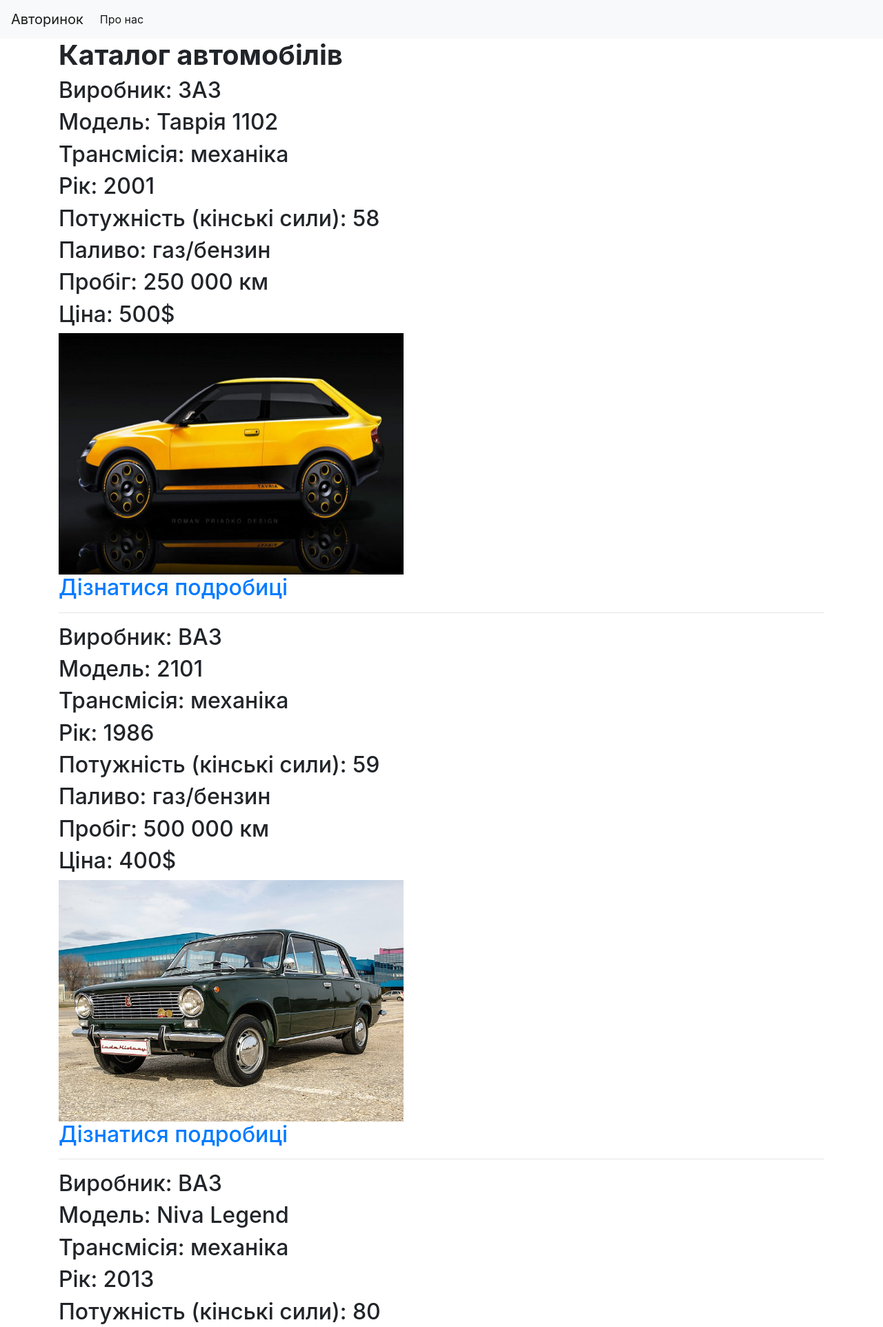
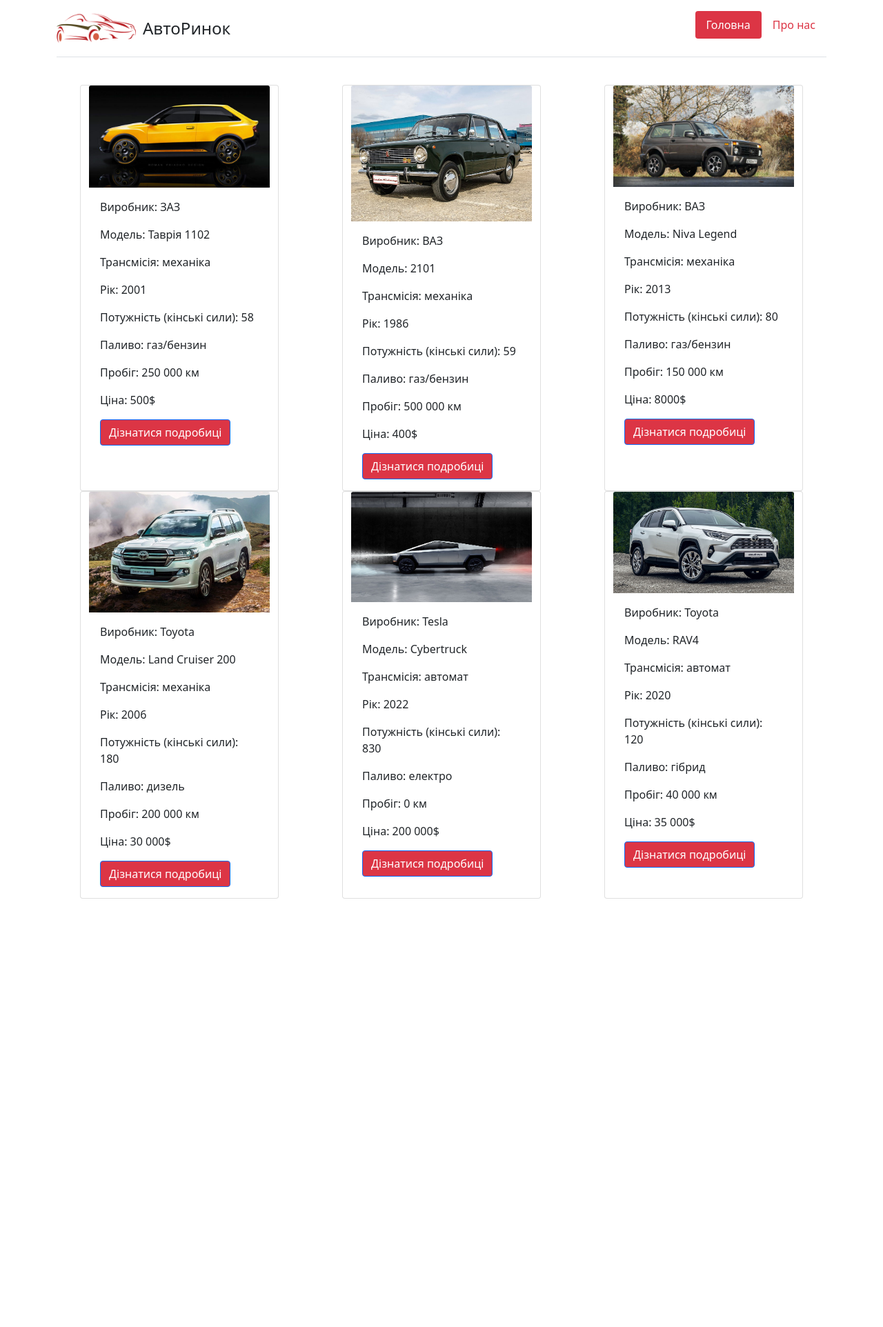
Before and after one commit to anton128355/lab_5_flask, a Flask app: page / in a window 1280 px wide. Shown: the top 1924 px of the page at 69% size. After the commit the page ends 1303 px from the top, so only its background shows below. Run offline with Flask 2, Linux system fonts and the light colour scheme; data comes from the database, SQL or seed files in the repository; some libraries are stand-ins or nearby versions.

Commit message:
styles upgrade

```diff
--- a/static/css/style.css
+++ b/static/css/style.css
@@ -1,6 +1,5 @@
-h1 {
-    border: 2px #eee solid;
-    color: brown;
-    text-align: center;
-    padding: 10px;
+.test_class {
+    background-color: red;
+    height: 100px;
+    width: 100%;
 }
--- a/templates/about.html
+++ b/templates/about.html
@@ -2,7 +2,7 @@
 
 {% block content %}
     <h1 align="center"><b> {% block title %} Про нас {% endblock %} </b></h1>
-    <h2 align="center">AutoMoto - це електронний автосалон, спеціалізацією якого є пошук оголошень
+    <h2 align="center">АвтоРинок - це електронний автосалон, спеціалізацією якого є пошук оголошень
         про продаж автомобілів, мотоциклів, спецтехніки та інших транспортних засобів в Україні.
         АвтоМото дає можливість здійснювати пошук пропозицій про продаж авто по всій Україні,
         надаючи максимально повні та актуальні результати.</h2>
--- a/templates/base.html
+++ b/templates/base.html
@@ -1,37 +1,37 @@
-<!doctype html>
+<!DOCTYPE html>
 <html lang="en">
-  <head>
-    <!-- Required meta tags -->
-    <meta charset="utf-8">
-    <meta name="viewport" content="width=device-width, initial-scale=1, shrink-to-fit=no">
+<head>
+    <meta charset="UTF-8">
+    <meta name="viewport" content="width=device-width, initial-scale=1.0">
+    <title>{% block title %} {% endblock %}</title>
+    <link href="https://cdn.jsdelivr.net/npm/bootstrap@5.1.3/dist/css/bootstrap.min.css" rel="stylesheet" integrity="sha384-1BmE4kWBq78iYhFldvKuhfTAU6auU8tT94WrHftjDbrCEXSU1oBoqyl2QvZ6jIW3" crossorigin="anonymous">
+    <link rel="stylesheet" href="../static/css/style.css">
 
-    <!-- Bootstrap CSS -->
-    <link rel="stylesheet" href="https://stackpath.bootstrapcdn.com/bootstrap/4.3.1/css/bootstrap.min.css" integrity="sha384-ggOyR0iXCbMQv3Xipma34MD+dH/1fQ784/j6cY/iJTQUOhcWr7x9JvoRxT2MZw1T" crossorigin="anonymous">
+</head>
+<body>
+    <div class="container">
+        <header class="d-flex flex-wrap justify-content-center py-3 mb-4 border-bottom">
+            <a href="/" class="d-flex align-items-center mb-3 mb-md-0 me-md-auto text-dark text-decoration-none">
+                <img src="../static/logo.png" width="115" height="50">
+                <span class="fs-4" style="margin-left: 10px;">АвтоРинок</span>
+            </a>
 
-    <title>{% block title %} {% endblock %}</title>
-  </head>
-  <body>
-    <nav class="navbar navbar-expand-md navbar-light bg-light">
-        <a class="navbar-brand" href="{{ url_for('main_page')}}">Авторинок</a>
-        <button class="navbar-toggler" type="button" data-toggle="collapse" data-target="#navbarNav" aria-controls="navbarNav" aria-expanded="false" aria-label="Toggle navigation">
-            <span class="navbar-toggler-icon"></span>
-        </button>
-        <div class="collapse navbar-collapse" id="navbarNav">
-            <ul class="navbar-nav">
-            <li class="nav-item active">
-                <a class="nav-link" href="about_page">Про нас</a>
-            </li>
+            <ul class="nav nav-pills">
+                <li class="nav-item"><a href="{{ url_for('main_page')}}" class="nav-link active bg-danger" aria-current="page">Головна</a></li>
+                <li class="nav-item"><a href="about_page" class="nav-link text-danger">Про нас</a></li>
             </ul>
-        </div>
-    </nav>
-    <div class="container">
-        {% block content %} {% endblock %}
+        </header>
+        <main class="d-flex flex-wrap justify-content-around py-3 mb-4 row">
+            {% block content %} {% endblock %}
+        </main>
+
     </div>
 
-    <!-- Optional JavaScript -->
-    <!-- jQuery first, then Popper.js, then Bootstrap JS -->
     <script src="https://code.jquery.com/jquery-3.3.1.slim.min.js" integrity="sha384-q8i/X+965DzO0rT7abK41JStQIAqVgRVzpbzo5smXKp4YfRvH+8abtTE1Pi6jizo" crossorigin="anonymous"></script>
     <script src="https://cdnjs.cloudflare.com/ajax/libs/popper.js/1.14.7/umd/popper.min.js" integrity="sha384-UO2eT0CpHqdSJQ6hJty5KVphtPhzWj9WO1clHTMGa3JDZwrnQq4sF86dIHNDz0W1" crossorigin="anonymous"></script>
     <script src="https://stackpath.bootstrapcdn.com/bootstrap/4.3.1/js/bootstrap.min.js" integrity="sha384-JjSmVgyd0p3pXB1rRibZUAYoIIy6OrQ6VrjIEaFf/nJGzIxFDsf4x0xIM+B07jRM" crossorigin="anonymous"></script>
   </body>
 </html>
+
+</body>
+</html>
--- a/templates/index.html
+++ b/templates/index.html
@@ -1,24 +1,22 @@
 {% extends 'base.html' %}
 
 {% block content %}
-    <h1><b> {% block title %} Каталог автомобілів {% endblock %} </b></h1>
     {% for car in cars %}
-        <h2>{{ car['brand'] }}</h2>
-        <h2>{{ car['model'] }}</h2>
-        <h2>{{ car['transmission'] }}</h2>
-        <h2>{{ car['year'] }}</h2>
-        <h2>{{ car['power'] }}</h2>
-        <h2>{{ car['fuel'] }}</h2>
-        <h2>{{ car['mileage'] }}</h2>
-        <h2>{{ car['price'] }}</h2>
-        <img src="{{url_for('static', filename=car['photo'])}}" width="500" height="350">
+        <div class="card" style="width: 18rem;">
+            <img src="{{url_for('static', filename=car['photo'])}}" class="card-img-top">
+            <div class="card-body">
+              <p class="card-text">{{ car['brand'] }}</p>
+              <p class="card-text">{{ car['model'] }}</p>
+              <p class="card-text">{{ car['transmission'] }}</p>
+              <p class="card-text">{{ car['year'] }}</p>
+              <p class="card-text">{{ car['power'] }}</p>
+              <p class="card-text">{{ car['fuel'] }}</p>
+              <p class="card-text">{{ car['mileage'] }}</p>
+              <p class="card-text">{{ car['price'] }}</p>
+              <a href="{{ url_for('car', car_id=car['id']) }}" class="btn btn-primary bg-danger">Дізнатися подробиці</a>
+            </div>
+          </div>
+        <span class="badge badge-primary">{{ car['created'] }}</span>
+    {% endfor %}
 
-        <a href="{{ url_for('car', car_id=car['id']) }}">
-            <h2>Дізнатися подробиці</h2>
-        </a>
-
-
-        <span class="badge badge-primary">{{ car['created'] }}</span>
-        <hr>
-    {% endfor %}
 {% endblock %}
```
Also changed, not shown: static/logo.png (added).
